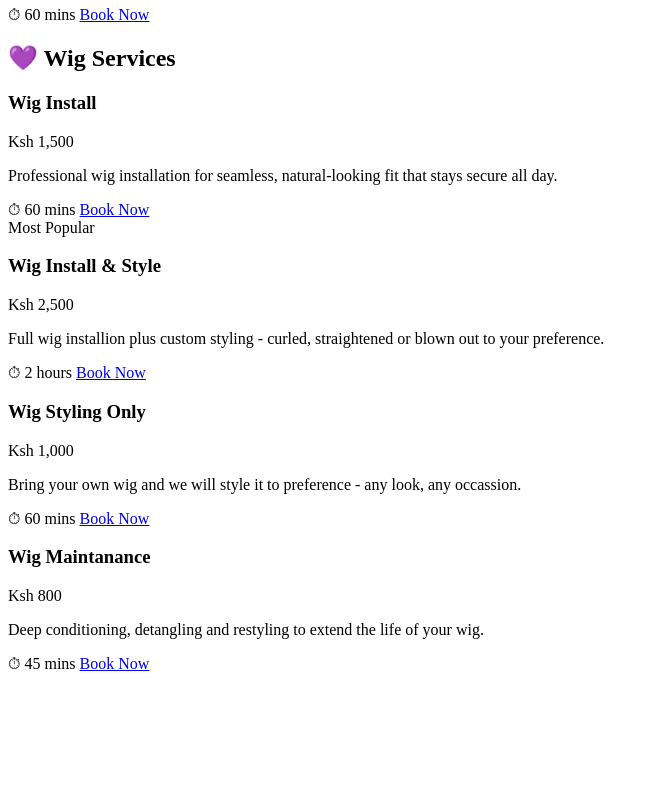
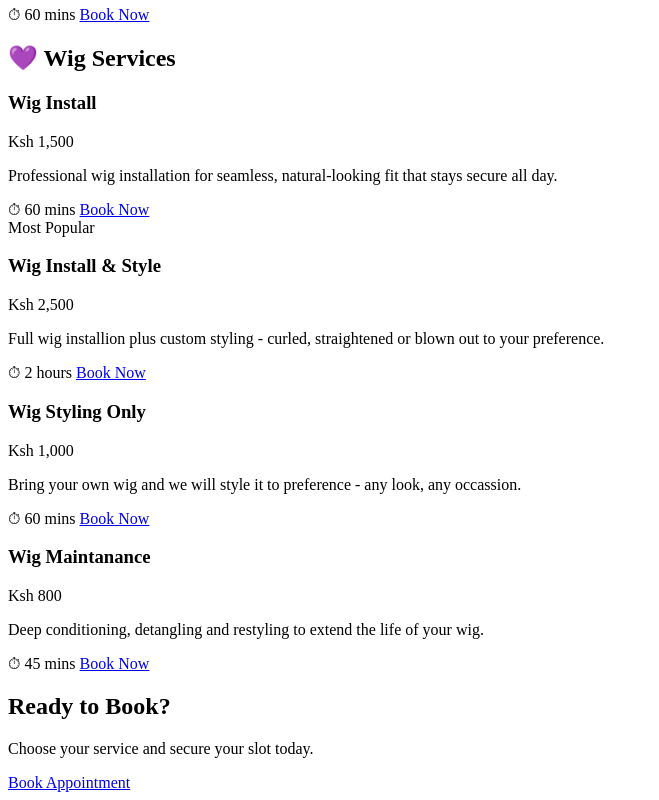
Before and after one commit to GeoMN99/Sera-Glam-Studio, a plain HTML site: page services.html in a window 1280 px wide. Shown: the part 1009-1809 px from the top of the page, without its empty margins (0-659 px from the left). Before the commit the page ends 1690 px from the top, so only its background shows below. Drawn offline with Linux system fonts and the light colour scheme.

Commit message:
feat(services.html):add CTA section

```diff
--- a/services.html
+++ b/services.html
@@ -140,6 +140,15 @@
             </div>
           </section>
 
+          <!-- CTA -->
+           <section class="cta">
+            <div class="cta-content">
+                <h2>Ready to Book?</h2>
+                <p>Choose your service and secure your slot today.</p>
+                <a href="book.html" class="btn-primary">Book Appointment</a>
+            </div>
+           </section>
+
     </main>
 
 </body>
```
